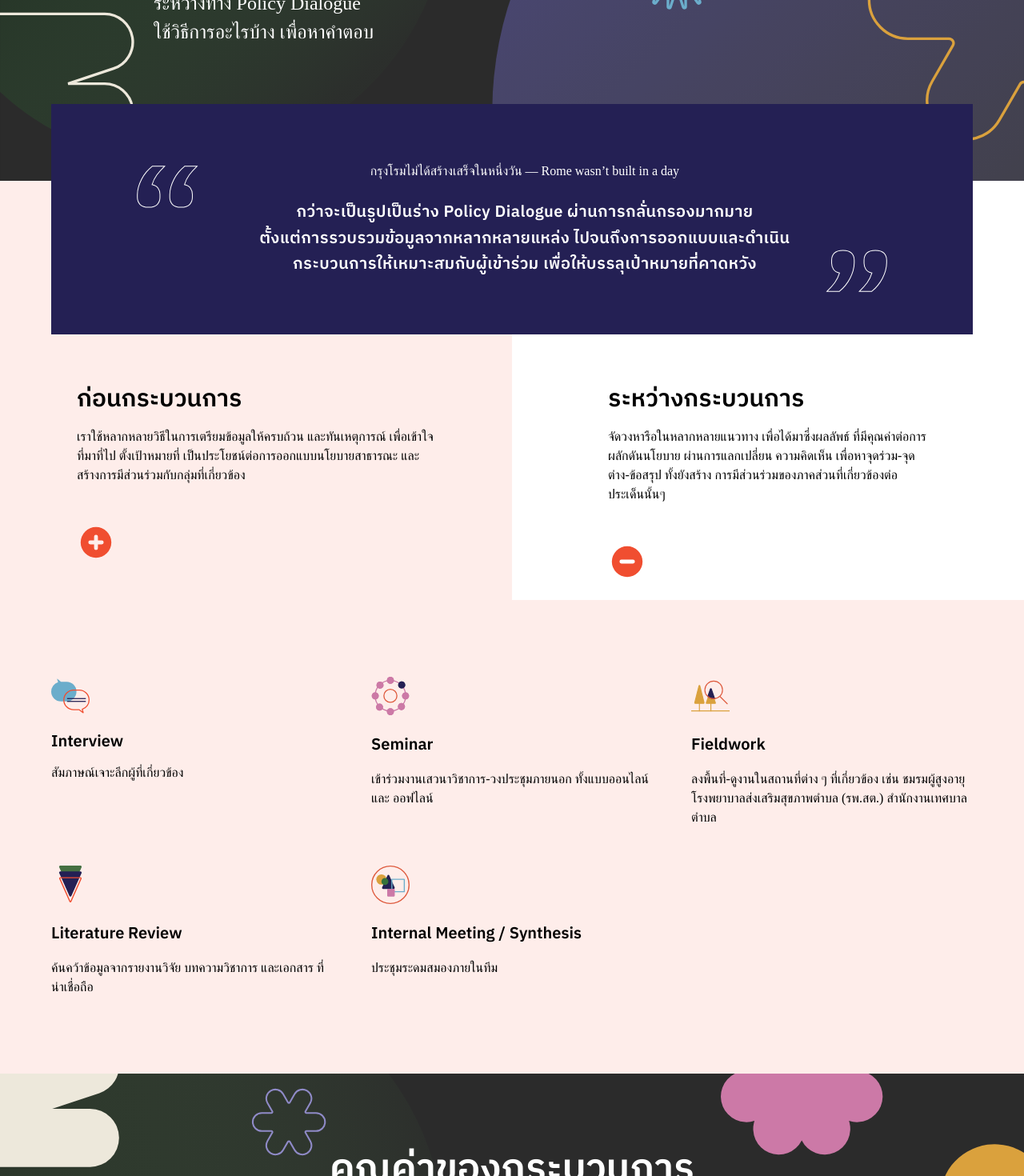
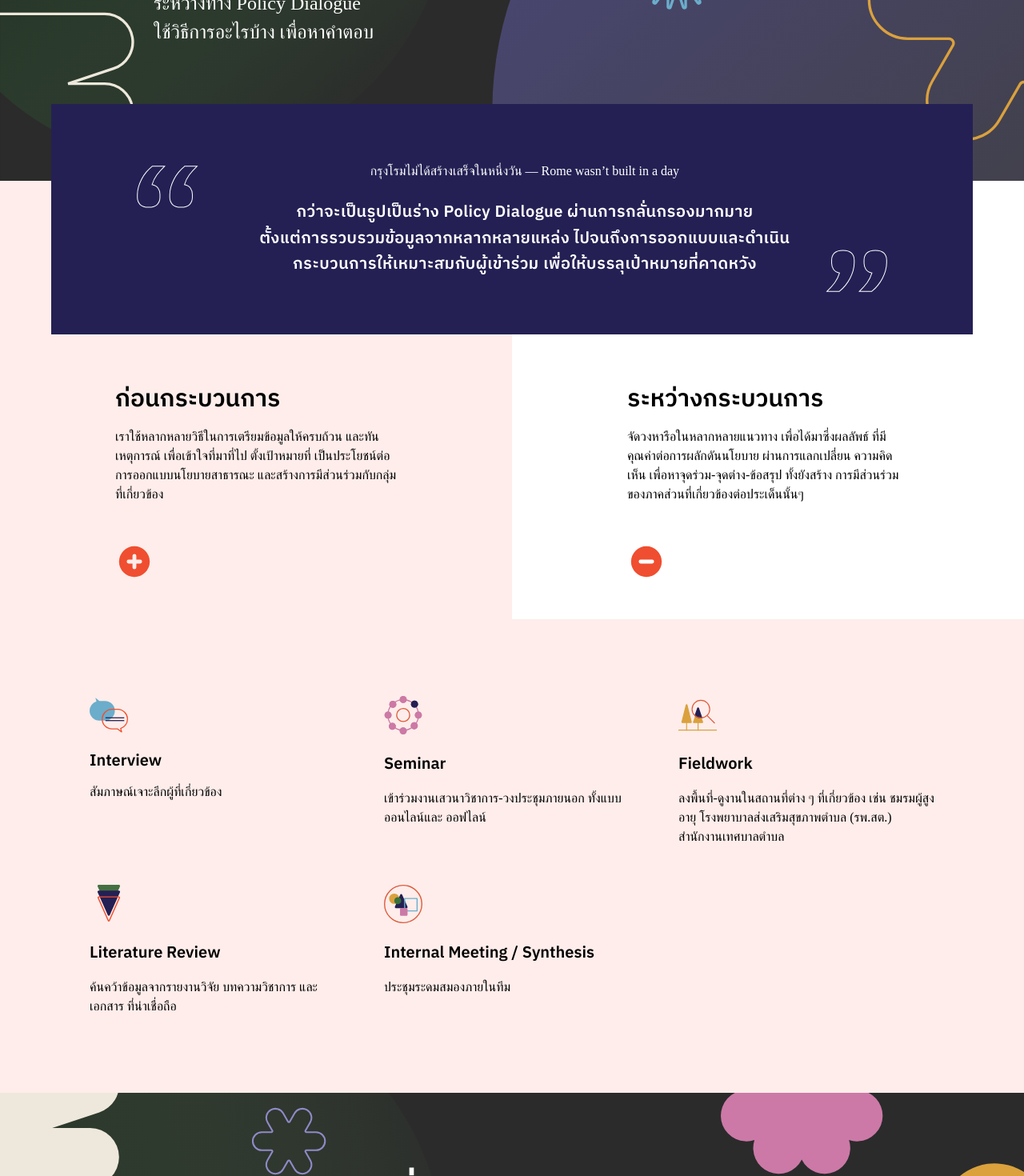
Before and after one commit to jukbot/policy-dialogue, a Next.js app: page /process in a window 1280 px wide. Shown: the part 374-1844 px from the top of the page at 80% size. Built offline with nearby package versions, Linux system fonts and the light colour scheme; a web font is replaced by a local one; what @tailwindcss/typography, tailwindcss-debug-screens would draw is missing.

Commit message:
fix: padding

```diff
--- a/components/Value/PostProgress.tsx
+++ b/components/Value/PostProgress.tsx
@@ -7,7 +7,7 @@ import RealtimeTools from '/public/image/process/realtime-tools.svg'
 
 const PostProcess = () => {
   return (
-    <div className="grid max-w-6xl grid-cols-1 gap-8 mx-auto md:gap-12 md:grid-cols-3">
+    <div className="grid max-w-6xl grid-cols-1 gap-8 px-12 mx-auto md:gap-12 md:grid-cols-3">
       <div className="flow-root">
         <div className="space-y-3">
           <Image className="flex-shrink-0 w-12 h-12" width="48" height="48" aria-hidden="true" src={Discussion} alt="intervew" />
--- a/components/Value/PreProcess.tsx
+++ b/components/Value/PreProcess.tsx
@@ -7,7 +7,7 @@ import Seminar from '/public/image/process/seminar.svg'
 
 const PreProcess = () => {
   return (
-    <div className="grid max-w-6xl grid-cols-1 gap-8 mx-auto md:gap-12 md:grid-cols-3">
+    <div className="grid max-w-6xl grid-cols-1 gap-8 px-12 mx-auto md:gap-12 md:grid-cols-3">
       <div className="flow-root">
         <div className="space-y-3">
           <Image className="flex-shrink-0 w-12 h-12" width="48" height="48" aria-hidden="true" src={Interview} alt="intervew" />
--- a/pages/process.tsx
+++ b/pages/process.tsx
@@ -36,7 +36,7 @@ const ProcessPage = () => {
               <span className="absolute bottom-0 right-24 text-white text-[180px] font-bold white-stoke align-bottom rotate-180 transform">“</span>
             </div>
           </section>
-          <section className={`${selectedSection === 0 ? 'bg-[#FEEDEA]' : 'bg-white'} cols-span-1 py-12 sm:pt-64`}>
+          <section className={`${selectedSection === 0 ? 'bg-[#FEEDEA]' : 'bg-white'} cols-span-1 p-6 sm:p-12 sm:pt-64`}>
             <div className="relative flex flex-col mx-24 space-y-12">
               <div className="space-y-4">
                 <h3 className="text-3xl font-bold">ก่อนกระบวนการ</h3>
@@ -52,7 +52,7 @@ const ProcessPage = () => {
               )}
             </div>
           </section>
-          <section className={`${selectedSection === 1 ? 'bg-[#FEEDEA]' : 'bg-white'} cols-span-1 p-6 sm:pt-64`}>
+          <section className={`${selectedSection === 1 ? 'bg-[#FEEDEA]' : 'bg-white'} cols-span-1 p-6 sm:p-12 sm:pt-64`}>
             <div className="relative flex flex-col mx-24 space-y-12 ">
               <div className="space-y-4">
                 <h3 className="text-3xl font-bold">ระหว่างกระบวนการ</h3>
@@ -68,7 +68,6 @@ const ProcessPage = () => {
               )}
             </div>
           </section>
-
           <section className="h-full py-24 bg-[#FEEDEA] col-span-full w-full">{selectedSection === 0 ? <PreProcess /> : <PostProcess />}</section>
         </section>
 
```
